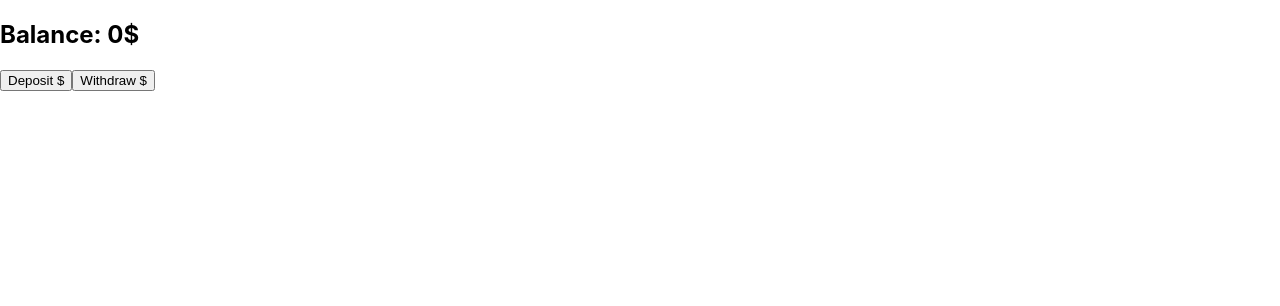
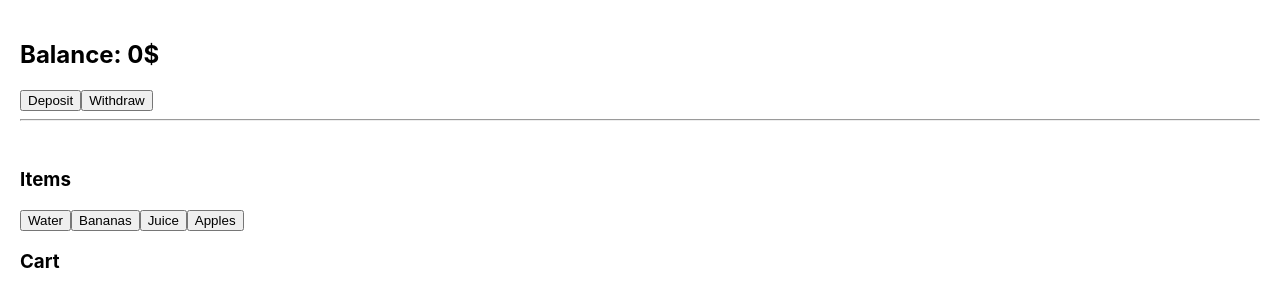
Before and after one commit to garbalau-github/react-and-redux, a React (Vite) app: page / in a window 1280 px wide. Shown: the top 306 px of the page. Built offline with nearby package versions, Linux system fonts and the light colour scheme.

Commit message:
Added second state to the React application

```diff
--- a/src/App.css
+++ /dev/null
@@ -1,42 +0,0 @@
-.App {
-  text-align: center;
-}
-
-.App-logo {
-  height: 40vmin;
-  pointer-events: none;
-}
-
-@media (prefers-reduced-motion: no-preference) {
-  .App-logo {
-    animation: App-logo-spin infinite 20s linear;
-  }
-}
-
-.App-header {
-  background-color: #282c34;
-  min-height: 100vh;
-  display: flex;
-  flex-direction: column;
-  align-items: center;
-  justify-content: center;
-  font-size: calc(10px + 2vmin);
-  color: white;
-}
-
-.App-link {
-  color: #61dafb;
-}
-
-@keyframes App-logo-spin {
-  from {
-    transform: rotate(0deg);
-  }
-  to {
-    transform: rotate(360deg);
-  }
-}
-
-button {
-  font-size: calc(10px + 2vmin);
-}
--- a/src/App.jsx
+++ b/src/App.jsx
@@ -13,28 +13,60 @@ import { actionCreators } from './state/index';
 
 const App = () => {
   const account = useSelector((state) => state.account);
-  // Now we have the store object in the component
-  console.log(account);
+  const cart = useSelector((state) => state.cart);
+  const state = useSelector((state) => state);
+  console.log(state);
+
+  // Have the cart object
+  console.log(cart);
 
   // Dispatch object initialized
   const dispatch = useDispatch();
 
   // Bind Action Creators and add dispatch, then destructure them for us
   // and now have access to Action Creatores in our component
-  const { depositMoney, withdrawMoney } = bindActionCreators(
+  const { addToCart, depositMoney, withdrawMoney } = bindActionCreators(
     actionCreators,
     dispatch
   );
 
+  // Static items
+  const items = ['Water', 'Bananas', 'Juice', 'Apples'];
+
   return (
-    <div className='App'>
+    <div style={{ padding: '20px' }}>
       <>
         <h2>Balance: {account}$</h2>
         <>
           {/* Events to dispatch actions */}
-          <button onClick={() => depositMoney(1000)}>Deposit $</button>
-          <button onClick={() => withdrawMoney(1000)}>Withdraw $</button>
+          <button onClick={() => depositMoney(1000)}>Deposit</button>
+          <button onClick={() => withdrawMoney(1000)}>Withdraw</button>
         </>
+        <div>
+          <hr />
+        </div>
+        <div>
+          <br />
+          <h3>Items</h3>
+          {items.map((item) => {
+            return (
+              <button key={item} onClick={() => addToCart(item)}>
+                {item}
+              </button>
+            );
+          })}
+          <br />
+        </div>
+        <div>
+          <h3>Cart</h3>
+          {cart.map((cartElement, idx) => {
+            return (
+              <p key={(Math.random() * 10).toString()}>
+                {idx + 1} {cartElement}
+              </p>
+            );
+          })}
+        </div>
       </>
     </div>
   );
--- a/src/state/action-creators/index.js
+++ b/src/state/action-creators/index.js
@@ -15,3 +15,10 @@ export const withdrawMoney = (amount) =>
     type: 'withdraw',
     payload: amount,
   });
+
+export const addToCart = (item) =>
+  // Return a function that has dispatch as a parameter
+  ({
+    type: 'add',
+    payload: item,
+  });
--- /dev/null
+++ b/src/state/reducers/cartReducer.js
@@ -0,0 +1,21 @@
+/*
+  A function that takes a dispatched action
+  and changes the state depending on action type
+*/
+
+// Initial state and action (type, payload)
+const initialState = [];
+
+const reducer = (state = initialState, action) => {
+  switch (action.type) {
+    case 'add':
+      // Add to state
+      console.log(`${action.type}: ${action.payload} to [${state}]`);
+      state.push(action.payload);
+      return state;
+    default:
+      return state;
+  }
+};
+
+export default reducer;
--- a/src/state/reducers/index.js
+++ b/src/state/reducers/index.js
@@ -3,9 +3,11 @@
 import { combineReducers } from 'redux';
 
 import accountReducer from './accountReducer';
+import cartReducer from './cartReducer';
 
 const reducers = combineReducers({
   account: accountReducer,
+  cart: cartReducer,
 });
 
 export default reducers;
```
